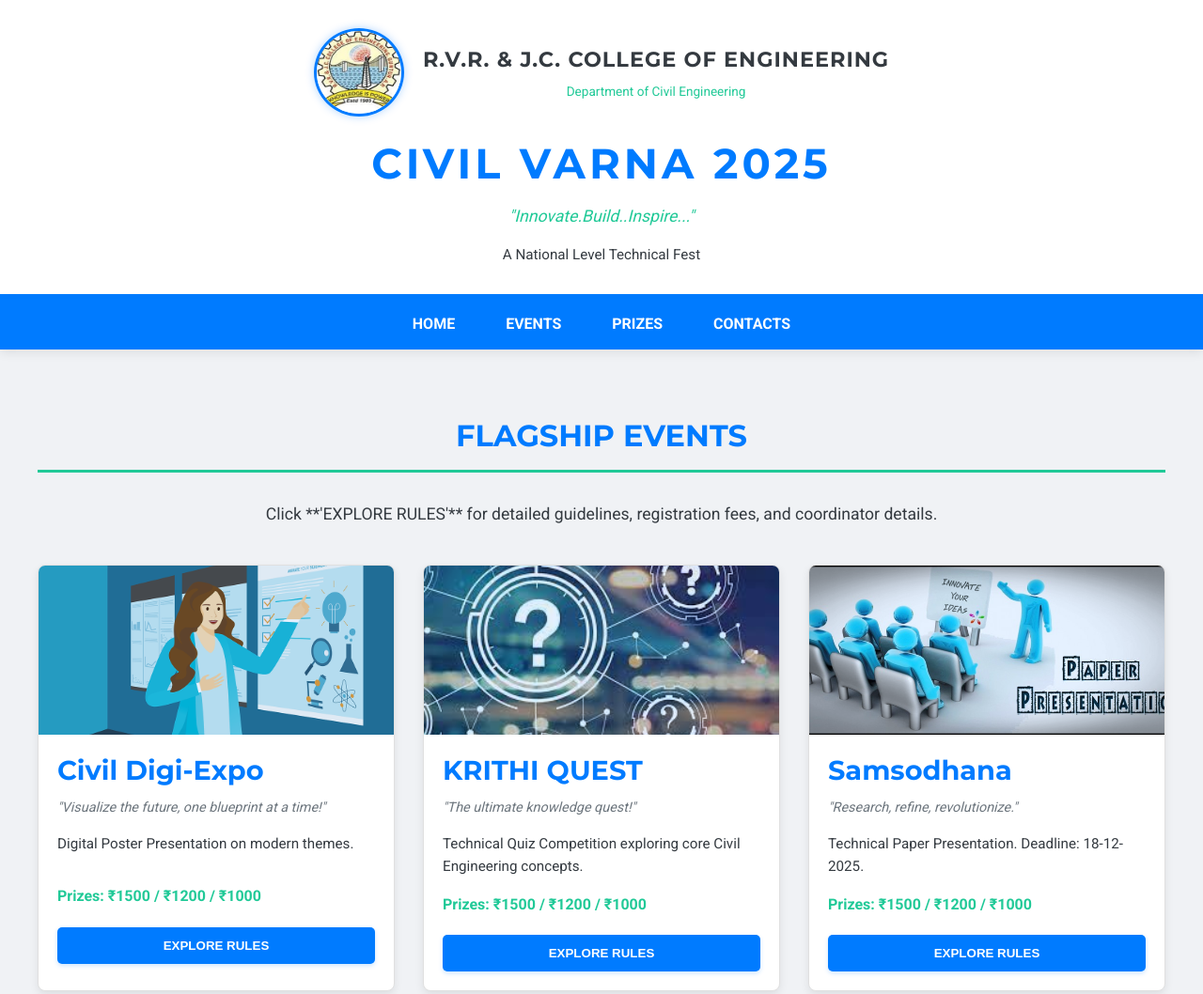
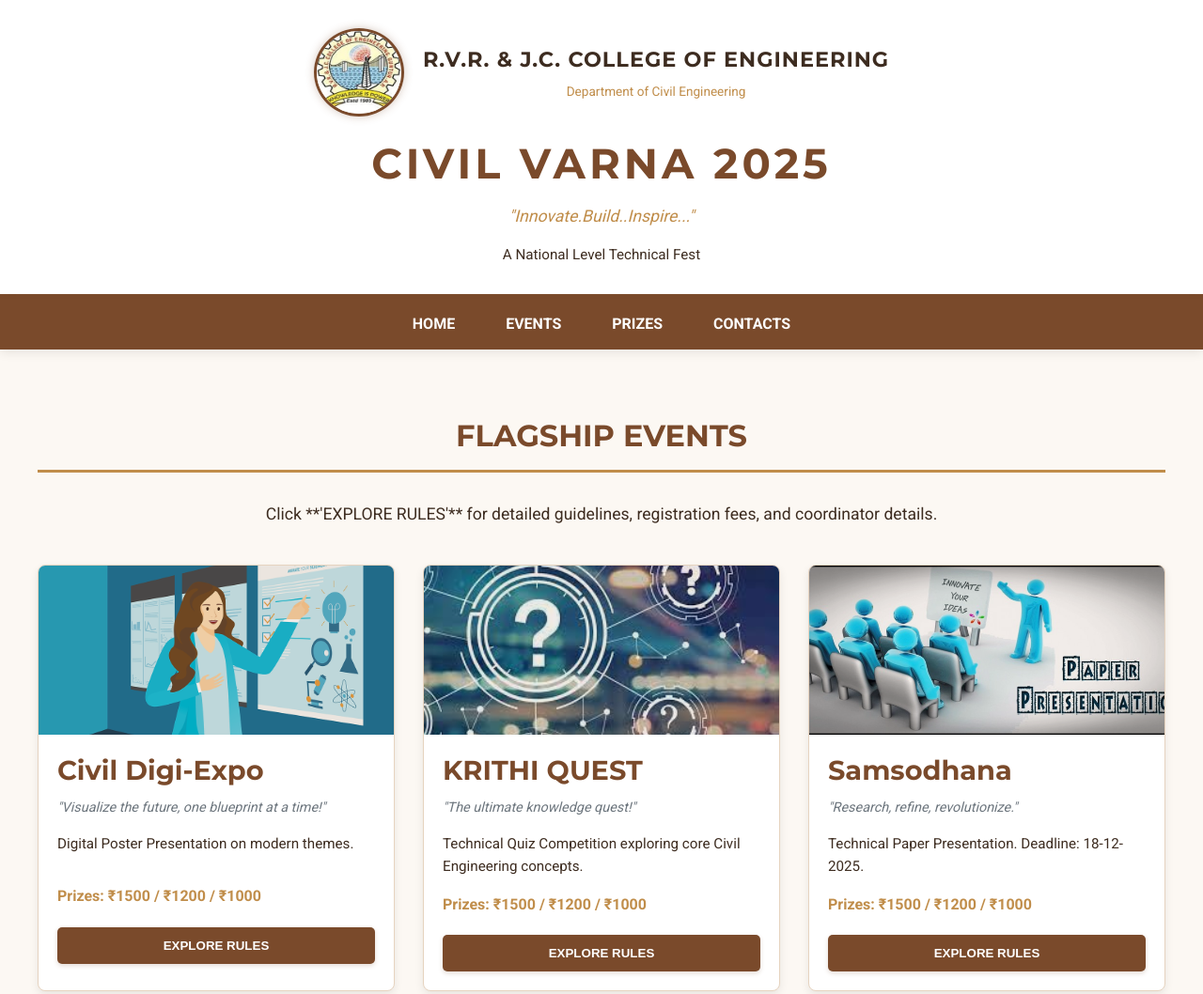
Before and after one commit to RVRJCCE-civil/CivilVarna2025, a plain HTML site: page index.html in a window 1280 px wide. Shown: the top 1058 px of the page at 94% size. Drawn offline with Linux system fonts and the light colour scheme.

Commit message:
Implement Brown/Gold theme styles in CSS
Updated styles for a new Brown/Gold theme, including color variables and styles for various components.

```diff
--- a/styles.css
+++ b/styles.css
@@ -1,17 +1,16 @@
-/* --- Global Styles and Variables (Light Theme) --- */
+/* --- Global Styles and Variables (Brown/Gold Theme) --- */
 :root {
-    --primary-color: #007bff; /* Vibrant Blue for emphasis */
-    --secondary-color: #20c997; /* Teal/Green for accents */
-    --text-color: #343a40; /* Dark gray for readability */
-    --bg-color: #f0f2f5; /* Very light gray/off-white background */
+    --primary-color: #7a4a2b; /* Deep Brown */
+    --secondary-color: #c08d4a; /* Warm Gold */
+    --text-color: #3d2c20; /* Very Dark Brown for readability */
+    --bg-color: #fcf8f3; /* Creamy Off-white background */
     --card-bg: #ffffff; /* Pure white for event cards and detail pop-ups */
-    --border-color-light: #e0e0e0; /* Light border for elements */
+    --border-color-light: #e6d3bf; /* Lighter brown/beige border */
     --shadow-light: 0 4px 10px rgba(0, 0, 0, 0.08); /* Subtle shadow */
-    --glow-shadow: 0 0 10px rgba(0, 123, 255, 0.3); /* Soft blue glow */
+    --glow-shadow: 0 0 10px rgba(122, 74, 43, 0.3); /* Soft brown glow */
 }
 
 body {
-    /* Using Roboto for body text and general elements */
     font-family: 'Roboto', sans-serif;
     margin: 0;
     padding: 0;
@@ -25,7 +24,6 @@
     margin: auto;
 }
 .section-title {
-    /* Keeping a prominent font for titles (like Montserrat) for impact */
     font-family: 'Montserrat', sans-serif;
     color: var(--primary-color);
     text-align: center;
@@ -52,7 +50,7 @@
 }
 .header-branding {
     display: flex;
-    justify-content: center; /* Center content horizontally */
+    justify-content: center;
     align-items: center;
     gap: 20px;
     margin-bottom: 15px;
@@ -68,7 +66,7 @@
     text-align: center;
 }
 .college-info h2 {
-    font-family: 'Montserrat', sans-serif; /* Keep titles impactful */
+    font-family: 'Montserrat', sans-serif;
     margin: 0;
     font-size: 1.4em;
     color: var(--text-color);
@@ -80,7 +78,7 @@
     color: var(--secondary-color);
 }
 .header h1 {
-    font-family: 'Montserrat', sans-serif; /* Keep titles impactful */
+    font-family: 'Montserrat', sans-serif;
     margin: 5px 0;
     font-size: 2.8em;
     letter-spacing: 4px;
@@ -149,7 +147,7 @@
     background-size: cover;
     background-position: center;
     background-blend-mode: multiply;
-    background-color: rgba(0, 123, 255, 0.1); /* Very light blue tint over images */
+    background-color: rgba(122, 74, 43, 0.1); /* Light brown tint over images */
 }
 
 /* Event Content Area (Text and Button) */
@@ -192,18 +190,19 @@
     font-weight: bold;
     transition: background-color 0.3s, box-shadow 0.3s;
     text-transform: uppercase;
-    box-shadow: 0 2px 5px rgba(0, 123, 255, 0.2);
+    box-shadow: 0 2px 5px rgba(122, 74, 43, 0.2);
     cursor: pointer;
     border: none;
     width: 100%;
 }
 .explore-button:hover {
     background-color: var(--secondary-color);
-    box-shadow: 0 5px 15px rgba(32, 201, 151, 0.4);
+    box-shadow: 0 5px 15px rgba(192, 141, 74, 0.4);
     color: white;
 }
 
 /* --- EVENT BACKGROUND IMAGES - Applied to ::before pseudo-element --- */
+/* (These remain the same, as they are images. The tint overlay will change) */
 .event-1::before { background-image: url('digi-expo-bg.jpg'); }
 .event-2::before { background-image: url('quiz-bg.jpg'); }
 .event-3::before { background-image: url('paper-bg.jpg'); }
@@ -239,7 +238,7 @@
 
 /* Detail Header/Description Section */
 .detail-header {
-    background: linear-gradient(90deg, #007bff 0%, #0056b3 100%);
+    background: linear-gradient(90deg, var(--primary-color) 0%, #5e3b26 100%); /* Gradient with darker brown */
     color: white;
     padding: 15px;
     border-radius: 5px;
@@ -259,7 +258,7 @@
 .detail-instructions {
     flex: 2;
     min-width: 250px;
-    background-color: #f8f9fa; /* Very light grey for instructions box */
+    background-color: #fcf8f3; /* Lightest background brown */
     padding: 15px;
     border-radius: 5px;
     border: 1px solid var(--border-color-light);
@@ -307,7 +306,7 @@
     justify-content: center;
     gap: 10px;
     margin-bottom: 15px;
-    background-color: #f8f9fa;
+    background-color: #fcf8f3; /* Lightest background brown */
     padding: 10px;
     border-radius: 5px;
     border: 1px solid var(--border-color-light);
@@ -387,7 +386,7 @@
     background-color: var(--card-bg);
 }
 .prize-table tr:nth-child(even) {
-    background-color: #f8f9fa;
+    background-color: #fcf8f3; /* Lightest background brown */
 }
 
 .coord-table {
@@ -398,7 +397,7 @@
     box-shadow: var(--shadow-light);
 }
 .coord-table tr:nth-child(even) {
-    background-color: #f8f9fa;
+    background-color: #fcf8f3; /* Lightest background brown */
 }
 /* --- Footer --- */
 .footer {
```
